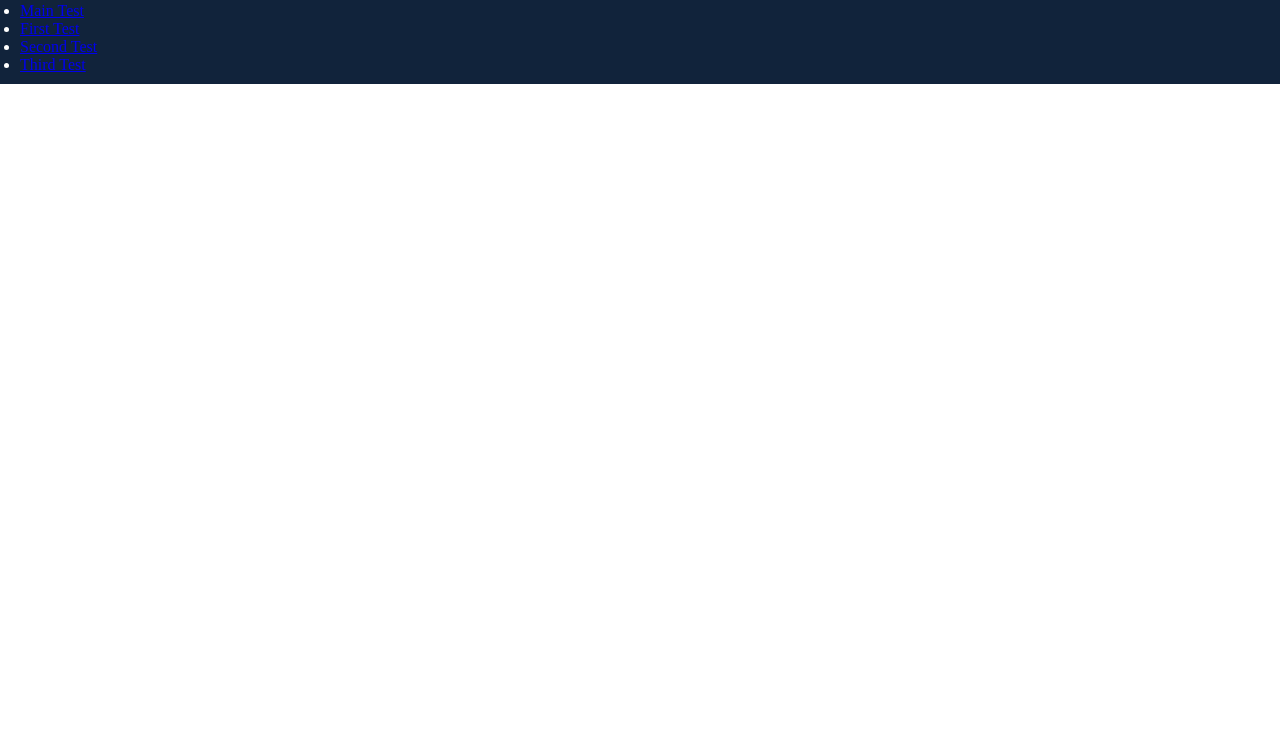
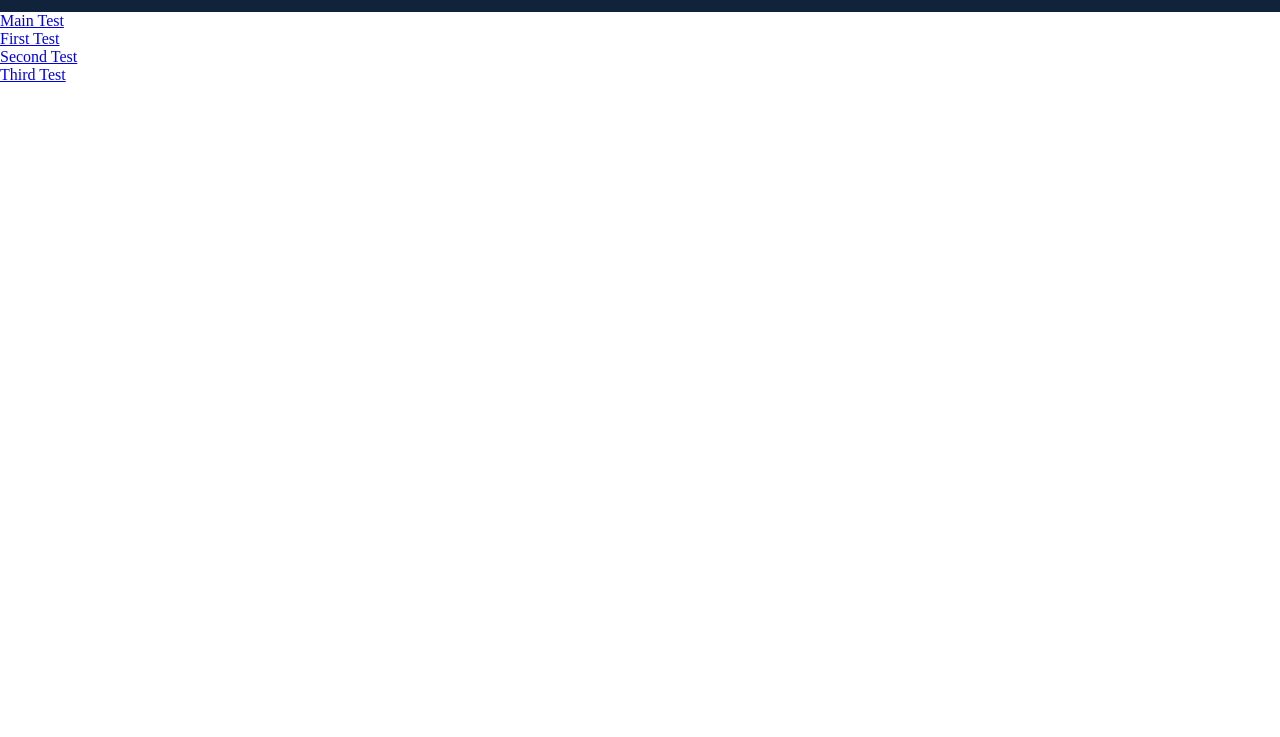
Before and after one commit to jongtaikim0711/test, a plain HTML site: page docs/header.html in a window 1280 px wide. Shown: the part 63-800 px from the top of the page. Drawn offline with Linux system fonts and the light colour scheme.

Commit message:
change layout

```diff
--- a/docs/header.html
+++ b/docs/header.html
@@ -7,8 +7,9 @@
 <div class = "headers">
   <h1> Test </h1>
   <p> The Tests Are Here </p>
+</div>
 
-<div class = "nav">
+<div class = "navi">
   <nav>
     <ul>
       <li><a href="index.html">Main Test</a></li>
@@ -18,4 +19,3 @@
     </ul>
   </nav>
 </div>
-</div>
--- a/docs/test.css
+++ b/docs/test.css
@@ -10,8 +10,18 @@ article, aside, footer, header, main, nav, section {
   margin: 0;
 }
 
+li a {
+  display: inline;
+}
+
 .headers {
   background-color: #11233b;
   color: white;
   padding: 10px 20px;
 }
+
+.navi {
+  list-style-type: none;
+  margin: 0;
+  padding: 0;
+}
```
